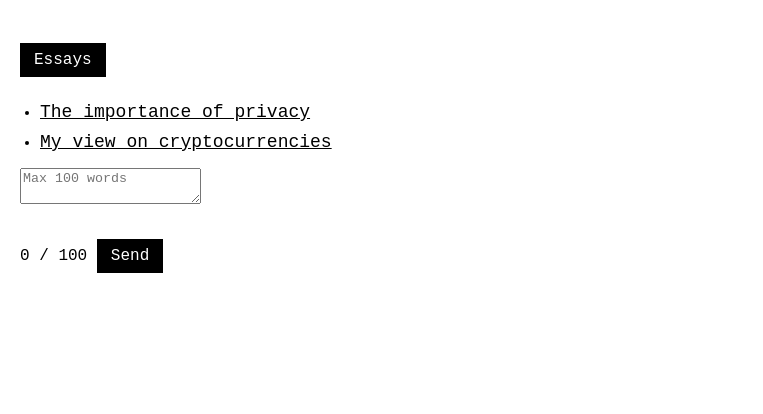
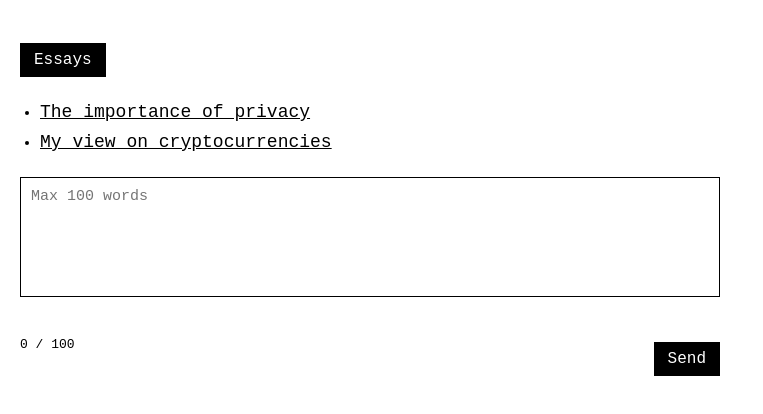
Before and after one commit to charliecharles02/fi-ilm, a plain HTML site: page index.html in a window 1280 px wide. Both pictures are taken after a click on the button "Essays". Shown: the part 110-524 px from the top of the page, without its empty margins (0-763 px from the left). Drawn offline with Linux system fonts and the light colour scheme.

Commit message:
Update style.css
Aggiunto contact box

```diff
--- a/style.css
+++ b/style.css
@@ -84,3 +84,37 @@ article p {
 .essay-list li {
   margin-bottom: 12px;
 }
+
+.contact-box {
+  margin-top: 25px;
+}
+
+.contact-textarea {
+  width: 100%;
+  height: 120px;
+  font-family: "Courier New", Courier, monospace;
+  font-size: 15px;
+  border: 1px solid #000;
+  padding: 10px;
+  box-sizing: border-box;
+  resize: none;
+  background-color: #fff;
+  color: #000;
+}
+
+.contact-footer {
+  display: flex;
+  justify-content: space-between;
+  align-items: center;
+  margin-top: 10px;
+}
+
+.word-count {
+  font-size: 13px;
+  color: #000;
+}
+
+.contact-feedback {
+  margin-top: 12px;
+  font-size: 15px;
+}
```
